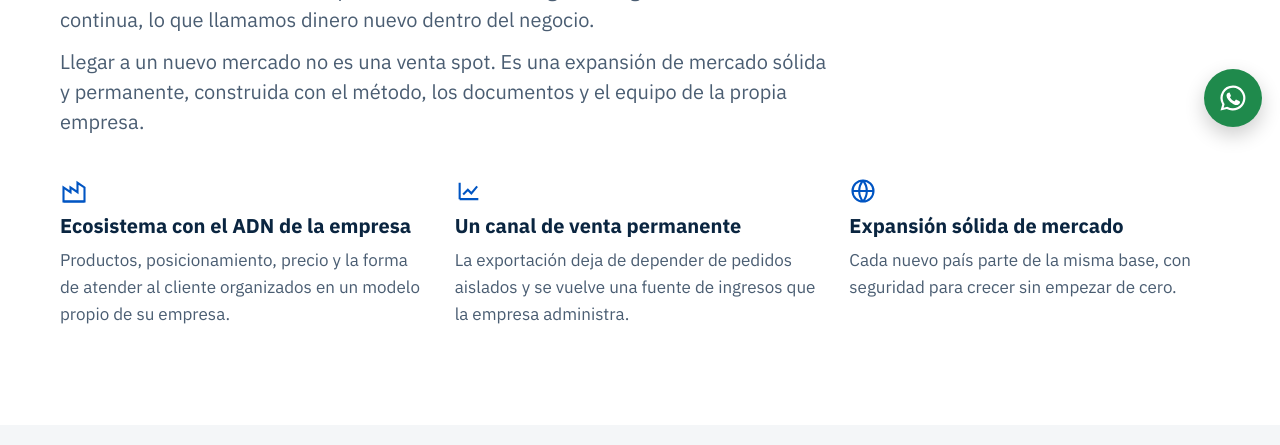
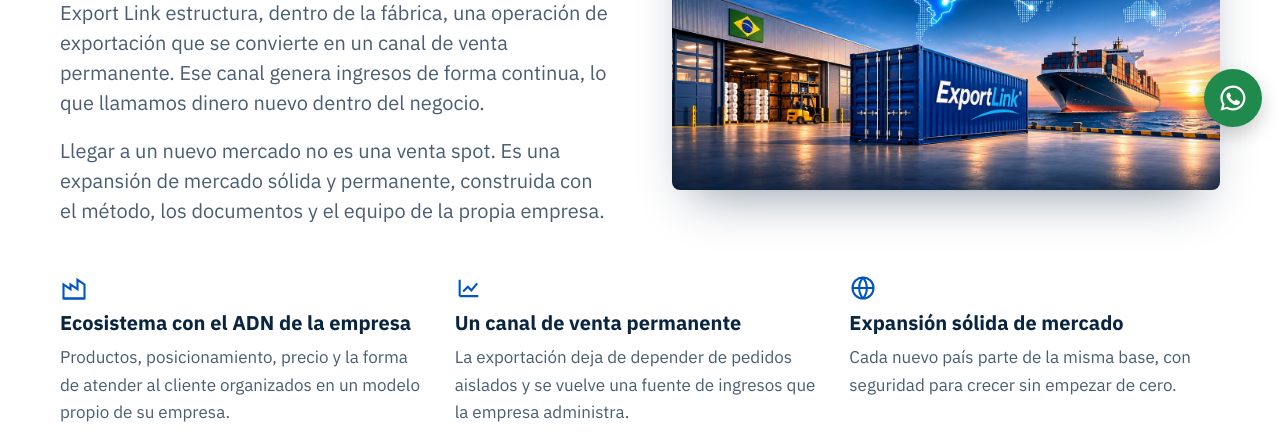
Before and after one commit to cassianopajewski77/exportlink-site, a plain HTML site: page site/es/sobre/index.html in a window 1280 px wide. Shown: the part 655-1100 px from the top of the page. Drawn offline with Linux system fonts and the light colour scheme.

Commit message:
Sobre nós: imagem do contêiner Export Link na seção Quem somos
Co-Authored-By: Claude Opus 5.5 <noreply@anthropic.com>
Claude-Session: https://claude.ai/code/session_01YbXCMYwTwwXNqqHHjZGFSx

```diff
--- a/site/css/style.css
+++ b/site/css/style.css
@@ -670,3 +670,5 @@ main section[id] { scroll-margin-top: 136px; }
 .eco-figure { margin: 8px 0 0; }
 .eco-figure img { display: block; width: 100%; height: auto; border-radius: 12px; box-shadow: 0 24px 48px -16px rgba(0,0,0,.45); }
 .about-head { max-width: 820px; }
+.about-split { margin-bottom: 48px; align-items: center; }
+.about-split img { aspect-ratio: 16 / 9; box-shadow: 0 24px 48px -20px rgba(10,37,64,.45); }
--- a/site/es/sobre/index.html
+++ b/site/es/sobre/index.html
@@ -101,11 +101,14 @@
 
   <section class="band" aria-labelledby="quem-title">
     <div class="wrap">
-      <div class="section-head about-head">
+      <div class="split about-split">
+        <div class="split__text">
         <p class="eyebrow">Quiénes somos</p>
         <h2 id="quem-title">Dinero nuevo dentro del negocio</h2>
         <p class="lead">Export Link estructura, dentro de la fábrica, una operación de exportación que se convierte en un canal de venta permanente. Ese canal genera ingresos de forma continua, lo que llamamos dinero nuevo dentro del negocio.</p>
         <p class="lead">Llegar a un nuevo mercado no es una venta spot. Es una expansión de mercado sólida y permanente, construida con el método, los documentos y el equipo de la propia empresa.</p>
+      </div>
+        <img src="../../img/export-link-container.jpg" width="1400" height="788" alt="Contenedor de Export Link saliendo de una fábrica en Brasil hacia un buque, con rutas a varios países en el mapa mundial.">
       </div>
       <div class="highlights">
         <article>
```
Also changed, not shown: site/en/sobre/index.html (+4 -1 lines), site/sobre/index.html (+4 -1 lines), site/img/export-link-container.jpg (added).
